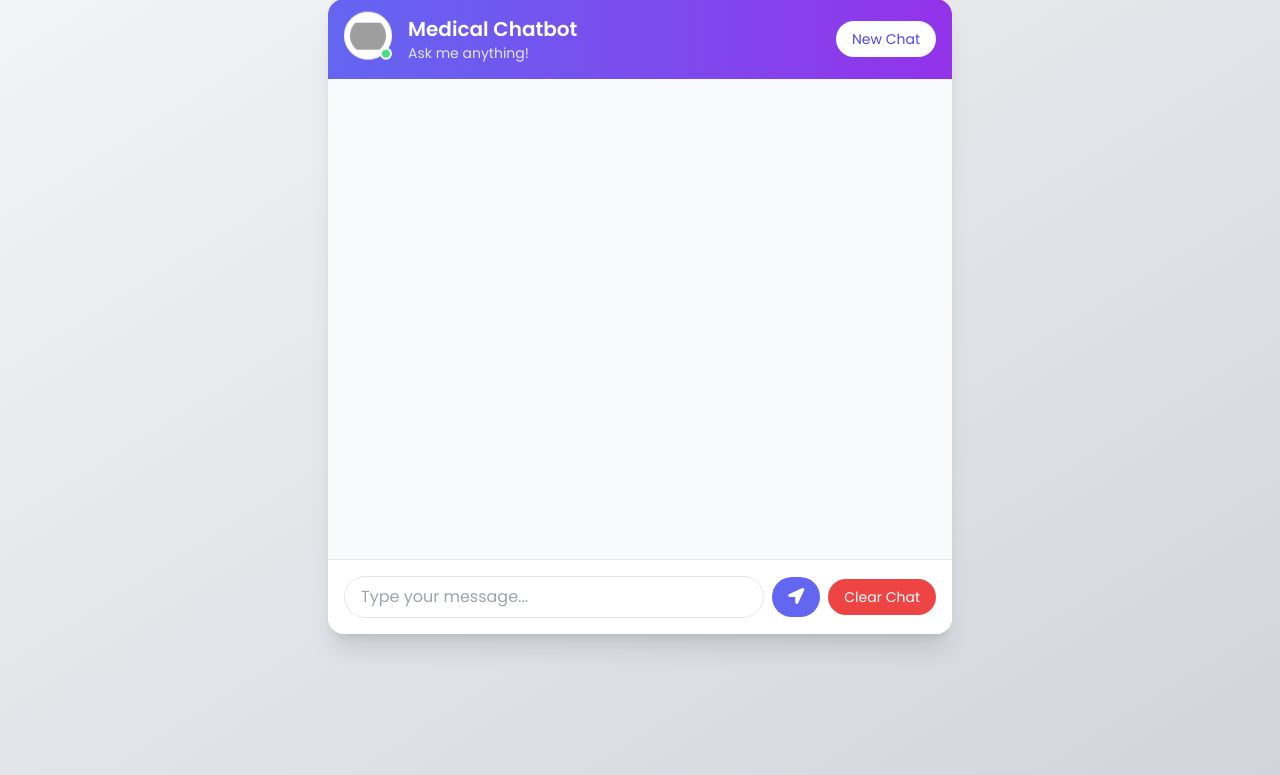
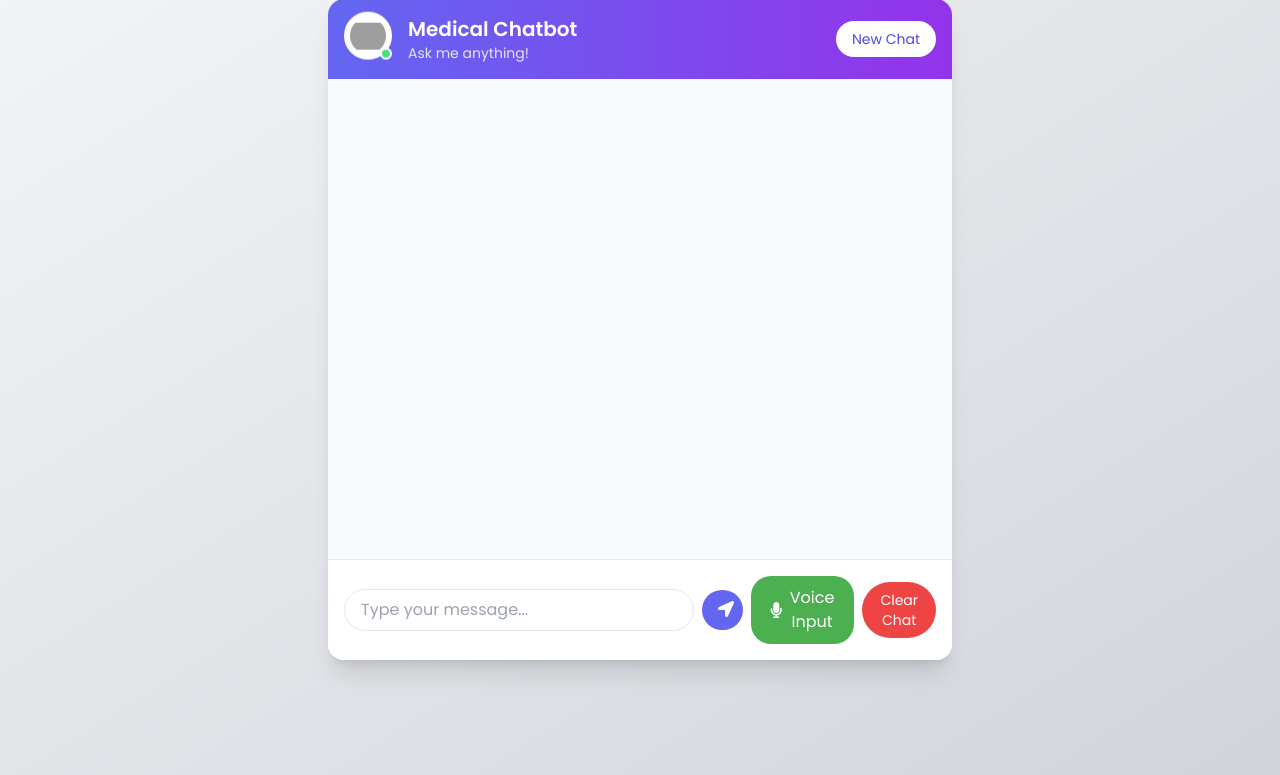
Before and after one commit to suraj7974/medical-chatbot, a Flask app: page / in a window 1280 px wide. Shown: the part 25-800 px from the top of the page. Run offline with Flask 3, Linux system fonts and the light colour scheme; some libraries are stand-ins or nearby versions; grey boxes are pictures that could not be loaded.

Commit message:
add:button for voice processing

```diff
--- a/templates/index.html
+++ b/templates/index.html
@@ -128,6 +128,49 @@
         opacity: 0.3;
         transition: 0s;
       }
+
+      #voiceButton {
+        padding: 10px 20px;
+        margin: 10px;
+        background-color: #4caf50;
+        color: white;
+        border: none;
+        border-radius: 5px;
+        cursor: pointer;
+      }
+      #voiceButton.listening {
+        background-color: #f44336;
+      }
+
+      .voice-btn {
+        display: inline-flex;
+        align-items: center;
+        gap: 8px;
+        background-color: #4caf50;
+        color: white;
+        padding: 10px 20px;
+        border-radius: 20px;
+        border: none;
+        cursor: pointer;
+        transition: all 0.3s ease;
+      }
+
+      .voice-btn.listening {
+        background-color: #f44336;
+        animation: pulseAnimation 1.5s infinite;
+      }
+
+      @keyframes pulseAnimation {
+        0% {
+          transform: scale(1);
+        }
+        50% {
+          transform: scale(1.05);
+        }
+        100% {
+          transform: scale(1);
+        }
+      }
     </style>
   </head>
 
@@ -181,6 +224,10 @@
                 <!-- Update send button to remove glow animation -->
                 <button type="submit" class="ripple px-4 py-2 bg-indigo-500 hover:bg-indigo-600 rounded-full text-white transition-colors">
                   <i class="fas fa-location-arrow"></i>
+                </button>
+                <button type="button" class="voice-btn" onclick="toggleVoiceRecognition()">
+                  <i class="fas fa-microphone"></i>
+                  <span>Voice Input</span>
                 </button>
               </form>
             </div>
@@ -320,6 +367,76 @@
       });
 
       // Remove all greeting related code
+
+      let recognition = null;
+      let isListening = false;
+
+      // Initialize speech recognition
+      function initSpeechRecognition() {
+        try {
+          window.SpeechRecognition = window.SpeechRecognition || window.webkitSpeechRecognition;
+          recognition = new window.SpeechRecognition();
+          recognition.continuous = false;
+          recognition.lang = "en-US";
+          recognition.interimResults = false;
+          recognition.maxAlternatives = 1;
+
+          recognition.onstart = function () {
+            console.log("Speech recognition started");
+            isListening = true;
+            $(".voice-btn").addClass("listening");
+            $(".voice-btn span").text("Listening...");
+          };
+
+          recognition.onresult = function (event) {
+            const voiceText = event.results[0][0].transcript;
+            console.log("Voice input:", voiceText);
+            $("#text").val(voiceText);
+            $("#messageArea").submit();
+          };
+
+          recognition.onerror = function (event) {
+            console.error("Speech recognition error:", event.error);
+            stopListening();
+          };
+
+          recognition.onend = function () {
+            console.log("Speech recognition ended");
+            stopListening();
+          };
+        } catch (e) {
+          console.error("Speech recognition not supported:", e);
+          alert("Speech recognition is not supported in this browser.");
+        }
+      }
+
+      function stopListening() {
+        isListening = false;
+        $(".voice-btn").removeClass("listening");
+        $(".voice-btn span").text("Voice Input");
+      }
+
+      function toggleVoiceRecognition() {
+        if (!recognition) {
+          initSpeechRecognition();
+        }
+
+        try {
+          if (!isListening) {
+            recognition.start();
+          } else {
+            recognition.stop();
+          }
+        } catch (e) {
+          console.error("Error toggling voice recognition:", e);
+          stopListening();
+        }
+      }
+
+      // Initialize speech recognition when the page loads
+      $(document).ready(function () {
+        initSpeechRecognition();
+      });
     </script>
   </body>
 </html>
```
